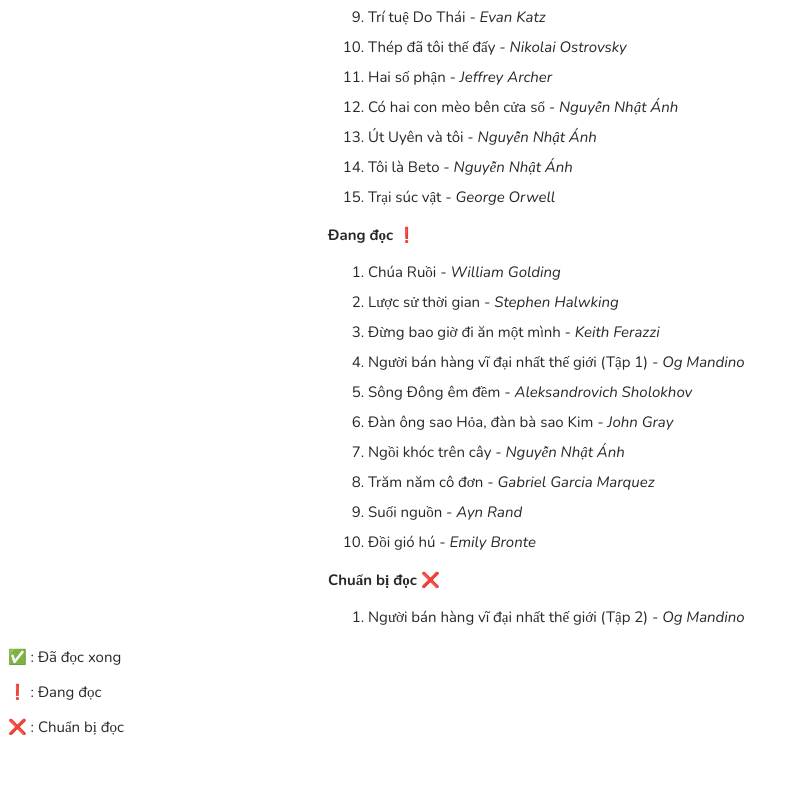
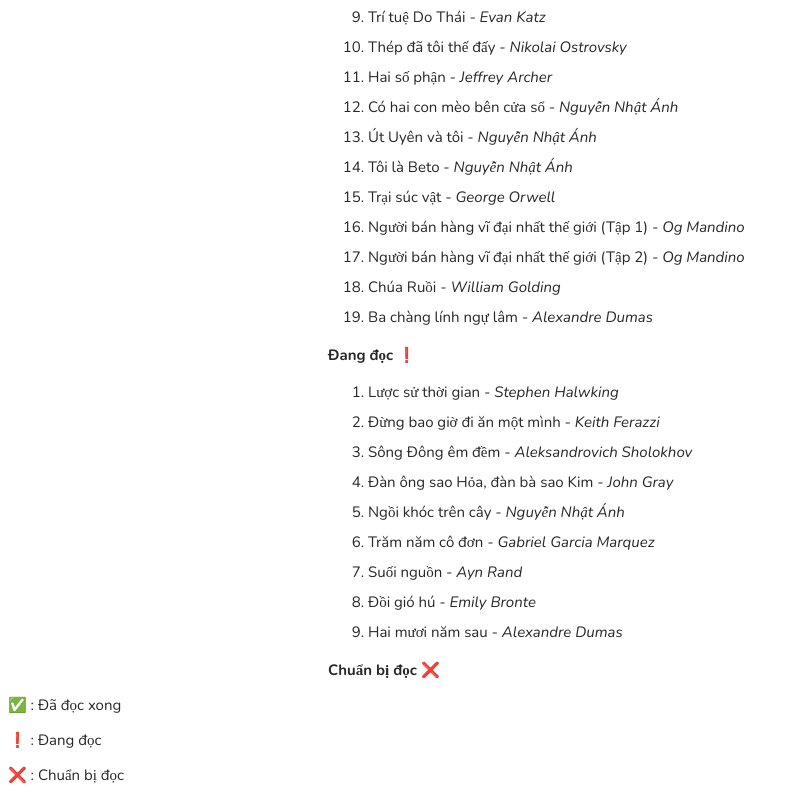
Before and after one commit to anbeblog/anbeblog.github.io, a plain HTML site: page content/hobby/book.html in a window 1280 px wide. Shown: the part 329-1129 px from the top of the page, without its empty margins (0-798 px from the left). Before the commit the page ends 1081 px from the top, so only its background shows below. Drawn offline with nearby package versions, Linux system fonts and the light colour scheme.

Commit message:
Update book.html
Cập nhật thông tin mới

```diff
--- a/content/hobby/book.html
+++ b/content/hobby/book.html
@@ -45,23 +45,26 @@
             <li>Út Uyên và tôi<em> - Nguyễn Nhật Ánh</em></li>
             <li>Tôi là Beto<em> - Nguyễn Nhật Ánh</em></li>
             <li>Trại súc vật<em> - George Orwell</em></li>
+            <li>Người bán hàng vĩ đại nhất thế giới (Tập 1)<em> - Og Mandino</em></li>
+            <li>Người bán hàng vĩ đại nhất thế giới (Tập 2)<em> - Og Mandino</em></li>
+            <li>Chúa Ruồi<em> - William Golding</em></li>
+            <li>Ba chàng lính ngự lâm<em> - Alexandre Dumas</em></li>
         </ol>
         <h2>Đang đọc &#10071;</h2>
         <ol>
-            <li>Chúa Ruồi<em> - William Golding</em></li>
             <li>Lược sử thời gian<em> - Stephen Halwking</em></li>
             <li>Đừng bao giờ đi ăn một mình<em> - Keith Ferazzi</em></li>
-            <li>Người bán hàng vĩ đại nhất thế giới (Tập 1)<em> - Og Mandino</em></li>
             <li>Sông Đông êm đềm<em> - Aleksandrovich Sholokhov</em></li>
             <li>Đàn ông sao Hỏa, đàn bà sao Kim<em> - John Gray</em></li>
             <li>Ngồi khóc trên cây<em> - Nguyễn Nhật Ánh</em></li>
             <li>Trăm năm cô đơn<em> - Gabriel Garcia Marquez</em></li>
             <li>Suối nguồn<em> - Ayn Rand</em></li>
             <li>Đồi gió hú<em> - Emily Bronte</em></li>
+            <li>Hai mươi năm sau<em> - Alexandre Dumas</em></li>
         </ol>
         <h2>Chuẩn bị đọc &#10060;</h2>
         <ol>
-            <li>Người bán hàng vĩ đại nhất thế giới (Tập 2)<em> - Og Mandino</em></li>
+
         </ol>
     </div>
 
```
